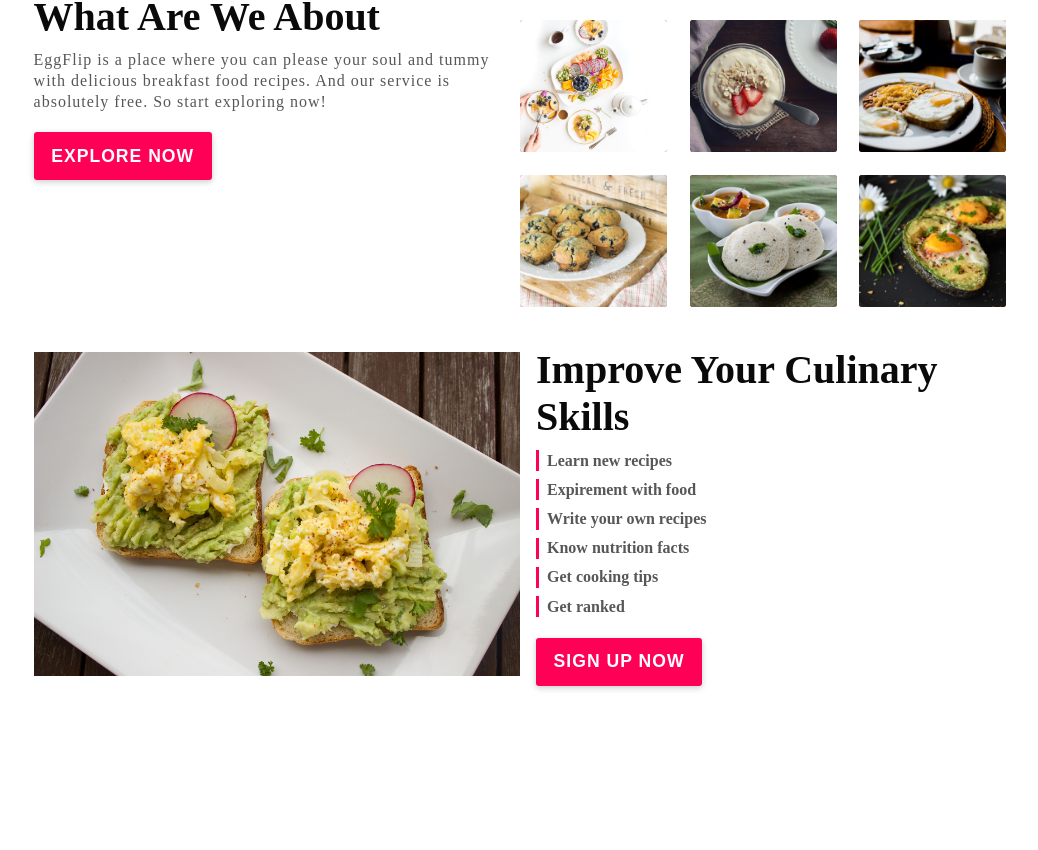
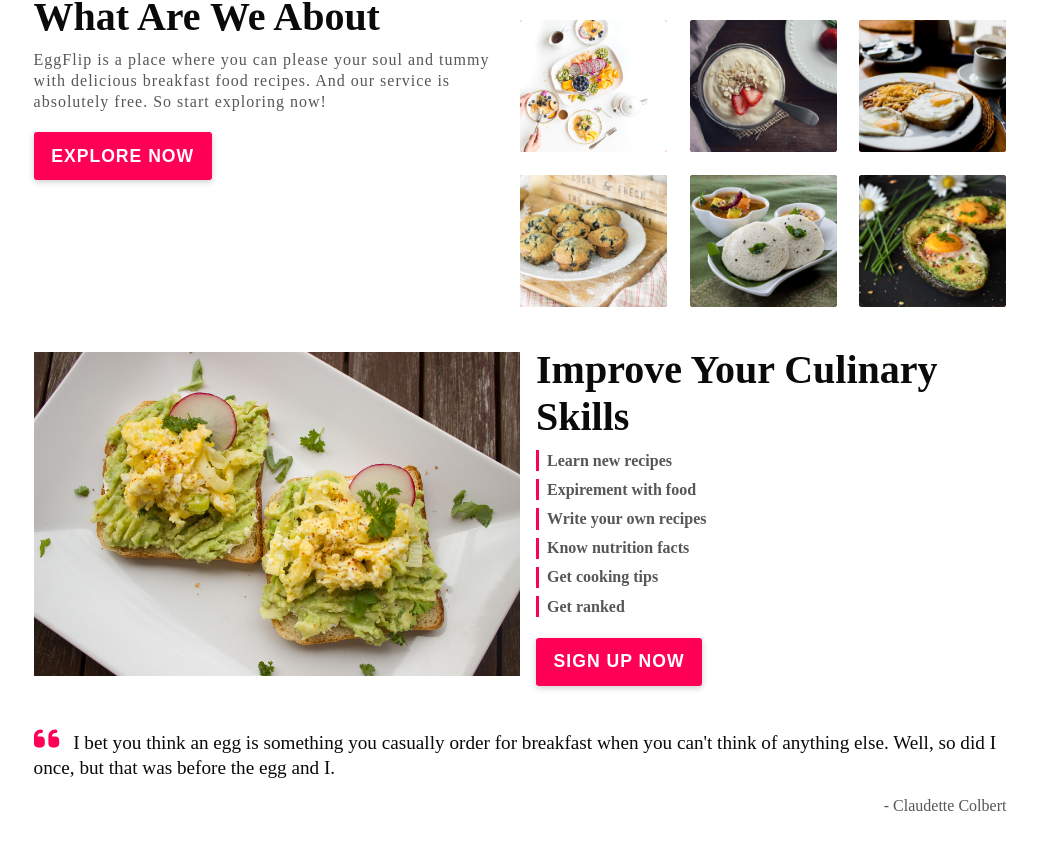
Before and after one commit to ajddev/eggflip, a React (Create React App) app: page / in a window 1280 px wide. Shown: the part 228-1078 px from the top of the page, without its empty margins (120-1158 px from the left). Before the commit the page ends 990 px from the top, so only its background shows below. Built offline with nearby package versions, Linux system fonts and the light colour scheme; a web font is replaced by a local one.

Commit message:
added quote section

```diff
--- a/src/App.js
+++ b/src/App.js
@@ -1,6 +1,7 @@
 import Navbar from "./components/Navbar";
 import HeroSection from "./components/HeroSection";
 import ImproveSkills from "./components/ImproveSkills";
+import QuoteSection from "./components/QuoteSection";
 
 function App() {
   return (
@@ -9,6 +10,7 @@ function App() {
       <div className="container main">
         <HeroSection />
         <ImproveSkills />
+        <QuoteSection />
       </div>
     </div>
   );
--- /dev/null
+++ b/src/components/QuoteSection.js
@@ -0,0 +1,15 @@
+import { FontAwesomeIcon } from "@fortawesome/react-fontawesome";
+import { faQuoteLeft } from "@fortawesome/free-solid-svg-icons";
+
+export default function QuoteSection() {
+  return (
+    <div className="section quote">
+      <p className="quote-text">
+        <FontAwesomeIcon icon={faQuoteLeft} />I bet you think an egg is
+        something you casually order for breakfast when you can't think of
+        anything else. Well, so did I once, but that was before the egg and I.
+      </p>
+      <p className="quote-author">- Claudette Colbert</p>
+    </div>
+  );
+}
--- a/src/styles/index.scss
+++ b/src/styles/index.scss
@@ -88,33 +88,24 @@ img {
 }
 
 @import "partials/hero-section.scss";
+@import "partials/improve-section";
 
-.section.improve-skills {
-  .col.img {
-    img {
-      width: 100%;
+.section.quote {
+  display: block;
+  .quote-text {
+    font-size: 1.2em;
+    line-height: 1.3;
+    color: var(--text-color);
+    svg {
+      color: var(--primary-color);
+      font-size: 1.5em;
+      margin-right: 0.5em;
     }
   }
-  .col.typography {
-    padding-left: 1em;
-    .skill-item {
-      border-left: 0.2em solid var(--primary-color);
-      margin-bottom: 0.5em;
-      padding: 0.1em 0 0.1em 0.5em;
-      color: var(--text-light);
-      font-weight: bold;
-      transform: translateX(200%);
-      opacity: 0;
-      animation: getAnimationDuration(0.3s) slideInRight forwards;
-      @for $i from 2 through 7 {
-        &:nth-child(#{$i}) {
-          animation-delay: #{$i * 0.1}s;
-        }
-      }
-    }
-    .btn {
-      margin-top: 0.75em;
-    }
+  .quote-author {
+    color: var(--text-light);
+    text-align: right;
+    margin-top: 1em;
   }
 }
 
--- /dev/null
+++ b/src/styles/partials/_improve-section.scss
@@ -0,0 +1,28 @@
+.section.improve-skills {
+  .col.img {
+    img {
+      width: 100%;
+    }
+  }
+  .col.typography {
+    padding-left: 1em;
+    .skill-item {
+      border-left: 0.2em solid var(--primary-color);
+      margin-bottom: 0.5em;
+      padding: 0.1em 0 0.1em 0.5em;
+      color: var(--text-light);
+      font-weight: bold;
+      transform: translateX(200%);
+      opacity: 0;
+      animation: getAnimationDuration(0.3s) slideInRight forwards;
+      @for $i from 2 through 7 {
+        &:nth-child(#{$i}) {
+          animation-delay: #{$i * 0.1}s;
+        }
+      }
+    }
+    .btn {
+      margin-top: 0.75em;
+    }
+  }
+}
```
